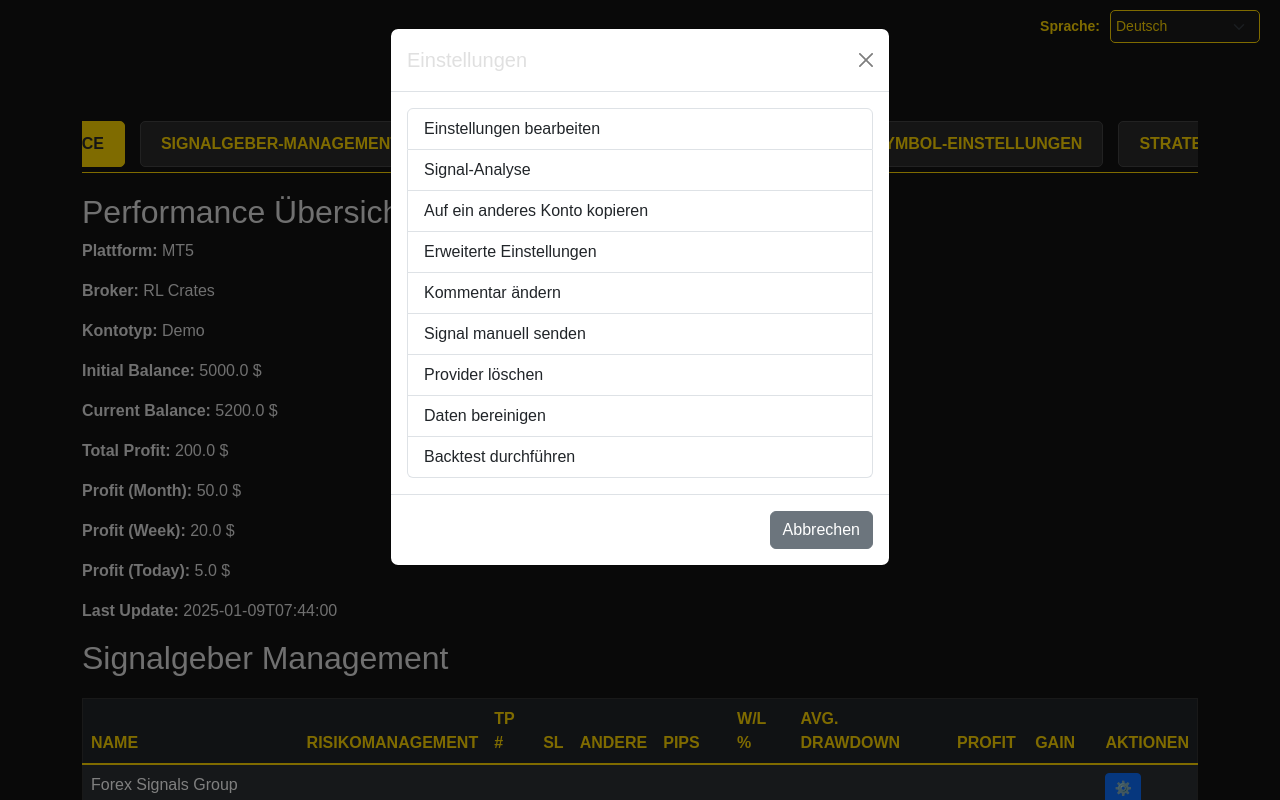
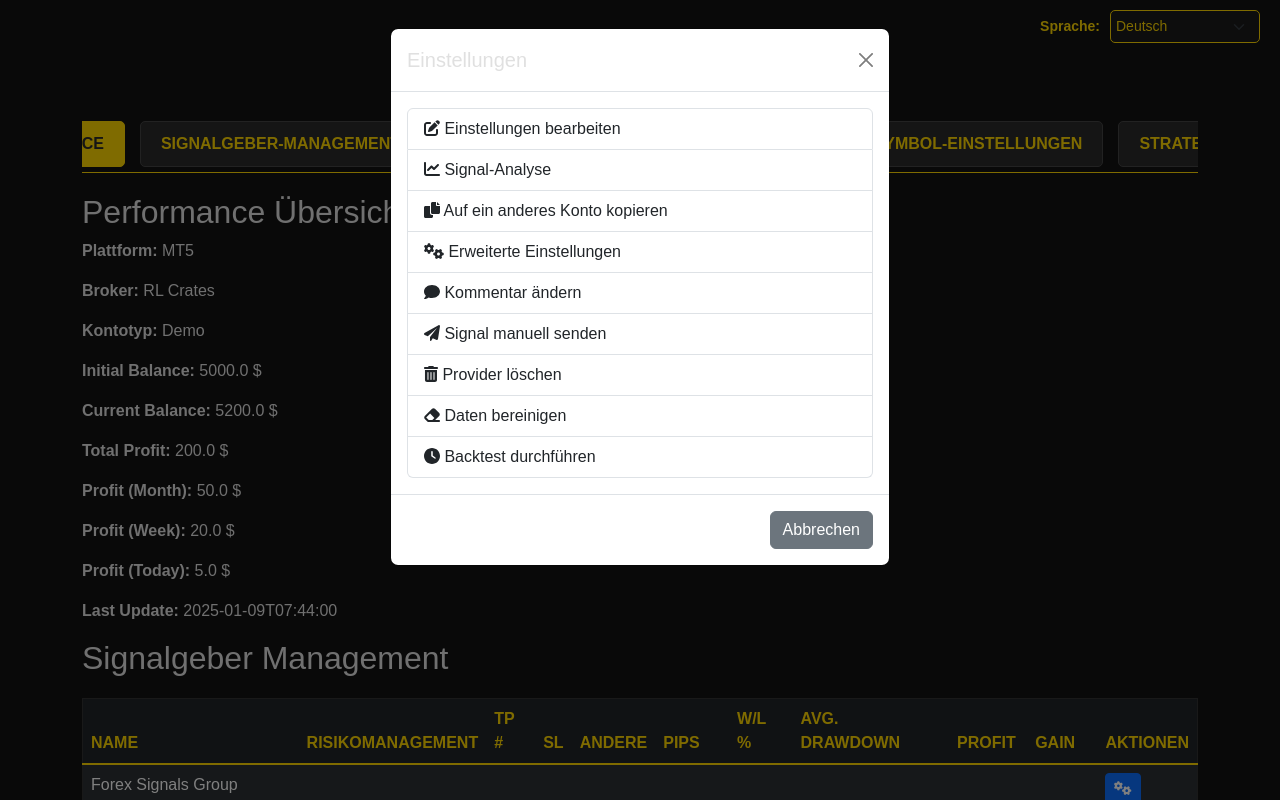
Before and after one commit to MartinBiallass/SignalBridge, a Flask app: page / in a window 1280 px wide, after a click that opens the changed part. Run offline with Flask 3, Linux system fonts and the light colour scheme.

Commit message:
Added symbols and hover effects to modal items and enhanced the dashboard design

```diff
--- a/static/style.css
+++ b/static/style.css
@@ -209,3 +209,25 @@ button[type="submit"]:hover {
     border: 1px solid #FFD700; /* Goldene Umrandung */
     border-radius: 5px;
 }
+.list-group-item {
+    transition: background-color 0.2s, color 0.2s;
+    cursor: pointer;
+}
+
+.list-group-item:hover {
+    background-color: #444;
+    color: #fff;
+}
+
+.hover-highlight {
+    font-weight: bold;
+}
+.list-group-item {
+    transition: background-color 0.2s, color 0.2s;
+    cursor: pointer;
+}
+
+.list-group-item:hover {
+    background-color: #444;
+    color: #fff;
+}
--- a/templates/dashboard.html
+++ b/templates/dashboard.html
@@ -5,6 +5,7 @@
     <meta name="viewport" content="width=device-width, initial-scale=1.0">
     <title>SignalBridge Dashboard</title>
     <link href="https://cdn.jsdelivr.net/npm/bootstrap@5.3.0-alpha1/dist/css/bootstrap.min.css" rel="stylesheet">
+    <link rel="stylesheet" href="https://cdnjs.cloudflare.com/ajax/libs/font-awesome/6.0.0-beta3/css/all.min.css">
     <link rel="stylesheet" href="/static/style.css">
 </head>
 <body>
@@ -18,7 +19,6 @@
         </div>
         <h1 class="text-center">SignalBridge Dashboard</h1>
         <div class="nav-tabs-container">
-
             <div class="overflow-auto">
                 <ul class="nav nav-tabs">
                     <li class="nav-item">
@@ -41,7 +41,6 @@
                     </li>
                 </ul>
             </div>
-
             <div id="performance" class="section">
                 <h2>Performance Übersicht</h2>
                 <div class="performance-data">
@@ -57,7 +56,6 @@
                     <p><strong>Last Update:</strong> {{ performance.last_update }}</p>
                 </div>
             </div>
-
             <div id="signalgeber-management" class="section">
                 <h2>Signalgeber Management</h2>
                 <table class="table table-dark table-striped">
@@ -90,14 +88,15 @@
                             <td>{{ provider_data.profit }}</td>
                             <td>{{ provider_data.gain }}</td>
                             <td>
-                                <button class="btn btn-primary btn-sm edit-settings" data-id="{{ provider_id }}" data-bs-toggle="modal" data-bs-target="#settingsModal">⚙️</button>
+                                <button class="btn btn-primary btn-sm edit-settings" data-id="{{ provider_id }}" data-bs-toggle="modal" data-bs-target="#settingsModal">
+                                    <i class="fas fa-cogs"></i>
+                                </button>
                             </td>
                         </tr>
                         {% endfor %}
                     </tbody>
                 </table>
             </div>
-
             <div id="handelshistorie" class="section-placeholder">
                 <h2>Handelshistorie</h2>
                 <p>Platzhalter für Handelshistorie.</p>
@@ -116,7 +115,6 @@
             </div>
         </div>
     </div>
-
     <!-- Modal -->
     <div class="modal fade" id="settingsModal" tabindex="-1" aria-labelledby="settingsModalLabel" aria-hidden="true">
         <div class="modal-dialog">
@@ -127,15 +125,15 @@
                 </div>
                 <div class="modal-body">
                     <ul class="list-group">
-                        <li class="list-group-item action-item" data-action="edit-settings">Einstellungen bearbeiten</li>
-                        <li class="list-group-item action-item" data-action="signal-analysis">Signal-Analyse</li>
-                        <li class="list-group-item action-item" data-action="copy-account">Auf ein anderes Konto kopieren</li>
-                        <li class="list-group-item action-item" data-action="settings">Erweiterte Einstellungen</li>
-                        <li class="list-group-item action-item" data-action="change-comment">Kommentar ändern</li>
-                        <li class="list-group-item action-item" data-action="send-signal">Signal manuell senden</li>
-                        <li class="list-group-item action-item" data-action="delete-provider">Provider löschen</li>
-                        <li class="list-group-item action-item" data-action="clear-data">Daten bereinigen</li>
-                        <li class="list-group-item action-item" data-action="backtest">Backtest durchführen</li>
+                        <li class="list-group-item action-item" data-action="edit-settings"><i class="fas fa-edit"></i> Einstellungen bearbeiten</li>
+                        <li class="list-group-item action-item" data-action="signal-analysis"><i class="fas fa-chart-line"></i> Signal-Analyse</li>
+                        <li class="list-group-item action-item" data-action="copy-account"><i class="fas fa-copy"></i> Auf ein anderes Konto kopieren</li>
+                        <li class="list-group-item action-item" data-action="settings"><i class="fas fa-cogs"></i> Erweiterte Einstellungen</li>
+                        <li class="list-group-item action-item" data-action="change-comment"><i class="fas fa-comment"></i> Kommentar ändern</li>
+                        <li class="list-group-item action-item" data-action="send-signal"><i class="fas fa-paper-plane"></i> Signal manuell senden</li>
+                        <li class="list-group-item action-item" data-action="delete-provider"><i class="fas fa-trash-alt"></i> Provider löschen</li>
+                        <li class="list-group-item action-item" data-action="clear-data"><i class="fas fa-eraser"></i> Daten bereinigen</li>
+                        <li class="list-group-item action-item" data-action="backtest"><i class="fas fa-clock"></i> Backtest durchführen</li>
                     </ul>
                 </div>
                 <div class="modal-footer">
@@ -144,11 +142,8 @@
             </div>
         </div>
     </div>
-
-    <!-- Bootstrap JS-Bibliothek -->
     <script src="https://cdn.jsdelivr.net/npm/bootstrap@5.3.0-alpha1/dist/js/bootstrap.bundle.min.js"></script>
-
-    <!-- JavaScript -->
+    <script src="https://cdnjs.cloudflare.com/ajax/libs/font-awesome/6.0.0-beta3/js/all.min.js"></script>
     <script>
         document.addEventListener("DOMContentLoaded", function () {
             const actionItems = document.querySelectorAll(".action-item");
@@ -157,7 +152,6 @@
                 item.addEventListener("click", function () {
                     const action = this.getAttribute("data-action");
 
-                    // Aktionen je nach Auswahl
                     switch (action) {
                         case "edit-settings":
                             alert("Einstellungen bearbeiten wurde ausgewählt!");
@@ -195,7 +189,6 @@
                             break;
                     }
 
-                    // Modal schließen nach Auswahl
                     const modal = bootstrap.Modal.getInstance(document.getElementById('settingsModal'));
                     modal.hide();
                 });
```
